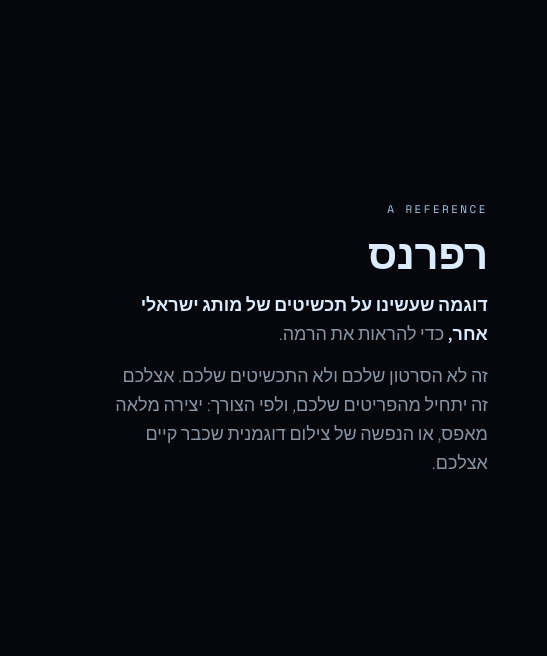
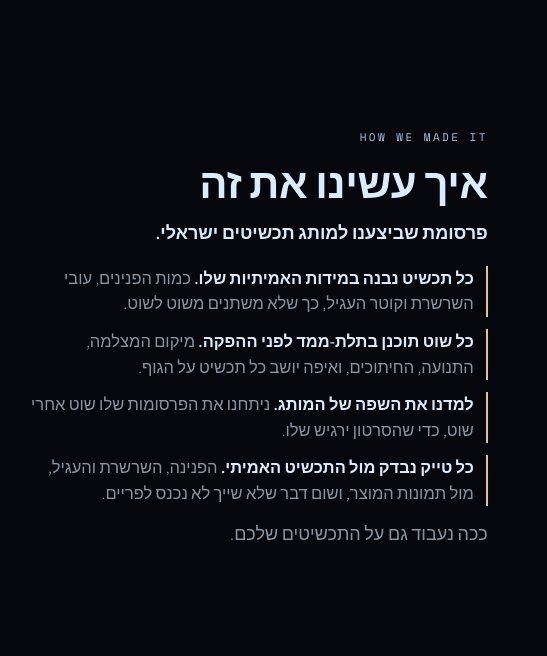
Before and after one commit to moonaaistudio-ops/moona-studio-site, a website: page danon/v1/index.html in a window 1280 px wide. Shown: the part 1160-1816 px from the top of the page, 317-864 px from the left. Drawn offline with nearby package versions, Linux system fonts and the light colour scheme; no server answers.

Commit message:
danon/v1: 'איך עשינו את זה' section, wording unified to פרסומת
Co-Authored-By: Claude Opus 5.5 <noreply@anthropic.com>

```diff
--- a/danon/v1/index.html
+++ b/danon/v1/index.html
@@ -4,10 +4,10 @@
 <meta charset="utf-8">
 <meta name="viewport" content="width=device-width, initial-scale=1, viewport-fit=cover">
 <meta name="robots" content="noindex, nofollow">
-<meta property="og:title" content="Danon × MOONA · רפרנס">
+<meta property="og:title" content="Danon × MOONA · פרסומות וידאו לתכשיטים">
 <meta property="og:description" content="פרסומות וידאו לתכשיטים.">
 <meta property="og:image" content="https://moona-studio-two.vercel.app/og.jpg">
-<title>Danon × MOONA · רפרנס</title>
+<title>Danon × MOONA · פרסומות וידאו לתכשיטים</title>
 <!-- pitch page: pageview only, no form data, no identifiers beyond what the analytics vendors set -->
 <script async src="https://www.googletagmanager.com/gtag/js?id=G-WYHJWDEYDK"></script>
 <script>window.dataLayer=window.dataLayer||[];function gtag(){dataLayer.push(arguments)}gtag('js',new Date());gtag('config','G-WYHJWDEYDK',{page_title:'danon-v1'});</script>
@@ -102,6 +102,9 @@ img.brand{filter:brightness(0) invert(1)}
 .ref p{color:var(--ice-mute);font-weight:300;max-width:44ch;margin-top:14px}
 .ref p b{color:var(--ice);font-weight:600}
 @media (max-width:900px){.ref .grid{grid-template-columns:1fr}.ref .vid{max-width:320px}}
+.ref ul.how{list-style:none;margin-top:18px;display:grid;gap:12px;max-width:52ch}
+.ref ul.how li{color:var(--ice-mute);font-weight:300;font-size:16.5px;line-height:1.55;border-inline-start:2px solid var(--gold);padding-inline-start:12px}
+.ref ul.how li b{color:var(--ice);font-weight:600}
 </style>
 </head>
 <body>
@@ -133,10 +136,16 @@ img.brand{filter:brightness(0) invert(1)}
     <div class="grid">
       <div class="vid"><video src="media/ref.mp4" poster="media/ref_poster.jpg" controls playsinline autoplay muted loop preload="metadata"></video></div>
       <div>
-        <span class="eyebrow">A reference</span>
-        <h2 style="font-size:clamp(28px,3.6vw,42px);margin-top:10px">רפרנס</h2>
-        <p><b>דוגמה שעשינו על תכשיטים של מותג ישראלי אחר,</b> כדי להראות את הרמה.</p>
-        <p>זה לא הסרטון שלכם ולא התכשיטים שלכם. אצלכם זה יתחיל מהפריטים שלכם, ולפי הצורך: יצירה מלאה מאפס, או הנפשה של צילום דוגמנית שכבר קיים אצלכם.</p>
+        <span class="eyebrow">How we made it</span>
+        <h2 style="font-size:clamp(28px,3.6vw,42px);margin-top:10px">איך עשינו את זה</h2>
+        <p><b>פרסומת שביצענו למותג תכשיטים ישראלי.</b></p>
+        <ul class="how">
+          <li><b>כל תכשיט נבנה במידות האמיתיות שלו.</b> כמות הפנינים, עובי השרשרת וקוטר העגיל, כך שלא משתנים משוט לשוט.</li>
+          <li><b>כל שוט תוכנן בתלת-ממד לפני ההפקה.</b> מיקום המצלמה, התנועה, החיתוכים, ואיפה יושב כל תכשיט על הגוף.</li>
+          <li><b>למדנו את השפה של המותג.</b> ניתחנו את הפרסומות שלו שוט אחרי שוט, כדי שהסרטון ירגיש שלו.</li>
+          <li><b>כל טייק נבדק מול התכשיט האמיתי.</b> הפנינה, השרשרת והעגיל, מול תמונות המוצר, ושום דבר שלא שייך לא נכנס לפריים.</li>
+        </ul>
+        <p>ככה נעבוד גם על התכשיטים שלכם.</p>
       </div>
     </div>
   </div>
```
